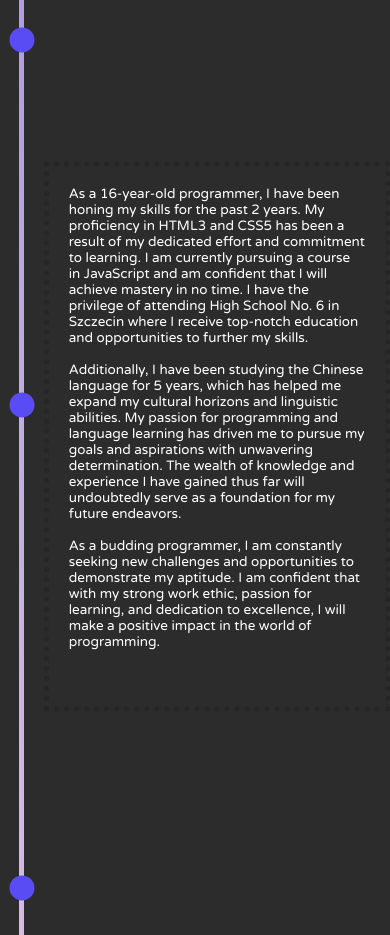
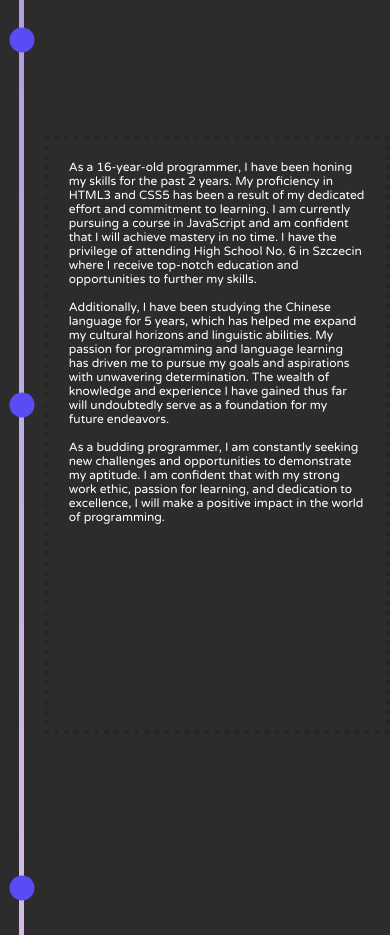
Before and after one commit to TomekWladyka/TomekWladyka, a plain HTML site: page index.html in a window 390 px wide. Shown: the part 1660-2595 px from the top of the page. Drawn offline with nearby package versions, Linux system fonts and the light colour scheme.

Commit message:
Phone
I added the ability to use on a phone to the website.

```diff
--- a/index.html
+++ b/index.html
@@ -14,6 +14,7 @@
       nomodule
       src="https://unpkg.com/ionicons@5.5.2/dist/ionicons/ionicons.js"
     ></script>
+    <script src="index.js"></script>
   </head>
   <body>
     <div id="line">
--- a/style.css
+++ b/style.css
@@ -349,7 +349,7 @@ a:visited {
 
 .about-me {
   width: 90%;
-  height: 50%;
+  height: 650px;
   transform: translate(0, -12.5%);
   padding: 20px;
   border: 5px var(--clr-border) dotted;
@@ -401,6 +401,10 @@ a:visited {
     top: -14%;
   }
 
+  .media-link3 {
+    right: 110%;
+  }
+
   .media-link4 {
     top: 60%;
     right: 90%;
@@ -421,8 +425,8 @@ a:visited {
   }
 
   .about-me {
-    font-size: 13.5px;
-    height: 500px;
+    font-size: 0.75rem;
+    height: 550px;
     transform: translate(0, -2.5%);
   }
 }
```
